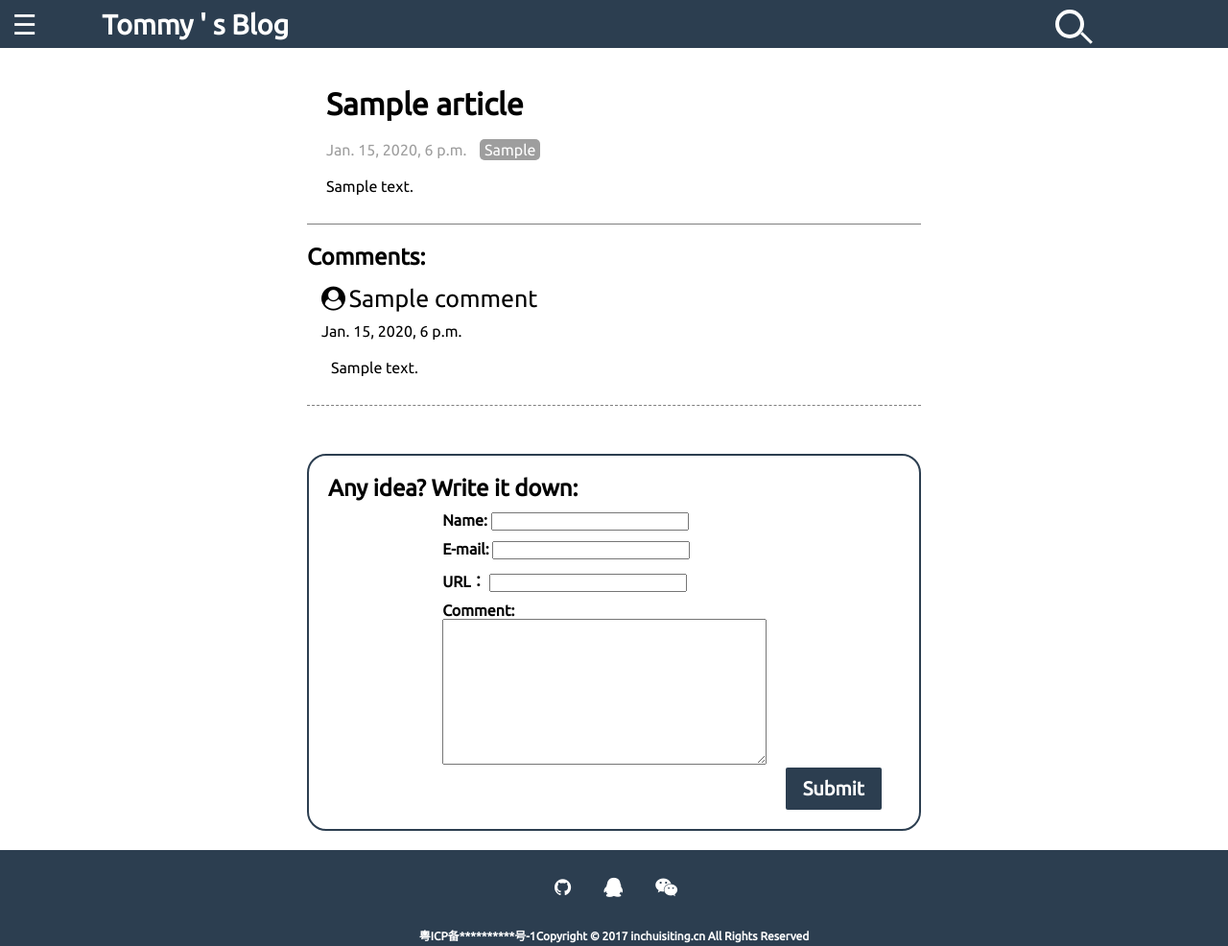
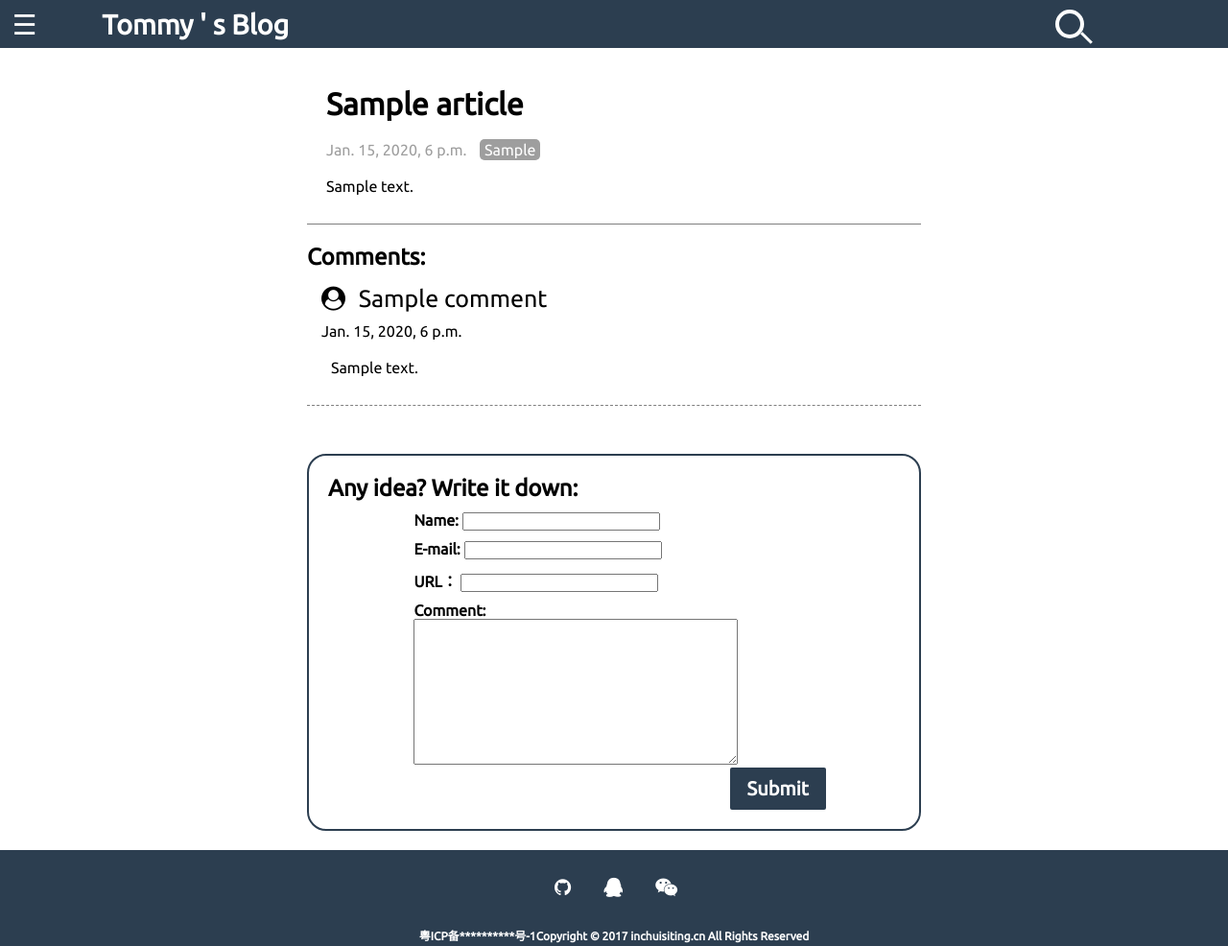
Before and after one commit to Gentle-Lee/Django-Blog, a Django app: page /article/1 in a window 1280 px wide. Shown: the whole page at 96% size. Run offline with Django 3.2, Linux system fonts and the light colour scheme; tables that the repository leaves empty hold one stand-in row (values such as "Sample post"); some libraries are stand-ins or nearby versions.

Commit message:
main.css(article - comment form)

```diff
--- a/blog/static/css/main.css
+++ b/blog/static/css/main.css
@@ -212,7 +212,7 @@ body{
 	min-width: 200px;
 	font-style: bold;
 	font-size: 25px;
-	margin-right: 20px;
+	margin-left: 10px;
 }
 .comment_form{
 	margin-top: 50px;
@@ -221,7 +221,7 @@ body{
 	border-radius: 20px;
 }
 .comment_container{
-	margin-left: 20%;
+	margin-left: 15%;
 }
 .comment_column{
 	margin-top: 10px;
@@ -244,7 +244,7 @@ body{
   padding: 10px;
   width: 100px;
   transition: all 0.5s;
-  margin-left: 75%;
+  margin-left: 65%;
 }
 .comment_btn span {
   color: white;
```
